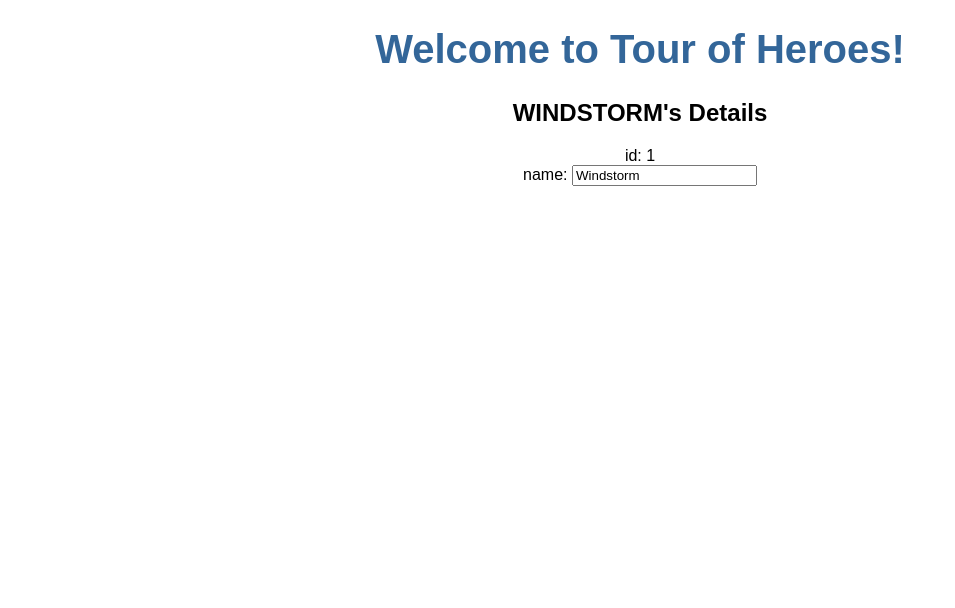
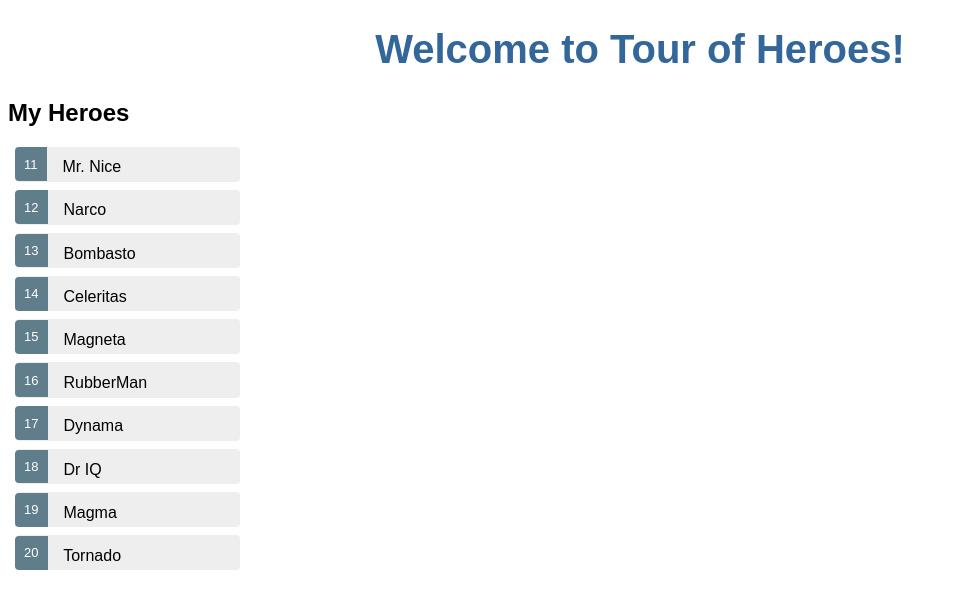
Before and after one commit to hummingbird-12/angular_basics, an Angular app: page / in a window 1280 px wide. Shown: the top 608 px of the page, without its empty margins (0-955 px from the left). Built offline with nearby package versions, Linux system fonts and the light colour scheme.

Commit message:
Tour of Heroes - 2. Displaying a List

```diff
--- a/src/app/app.component.html
+++ b/src/app/app.component.html
@@ -1,6 +1,5 @@
-<!--The content below is only a placeholder and can be replaced.-->
-<div style="text-align:center">
-  <h1>
+<div>
+  <h1 style="text-align:center">
     Welcome to {{ title }}!
   </h1>
   <app-heroes></app-heroes>
--- a/src/app/app.module.ts
+++ b/src/app/app.module.ts
@@ -3,7 +3,7 @@ import { NgModule } from '@angular/core';
 
 import { AppComponent } from './app.component';
 import { HeroesComponent } from './heroes/heroes.component';
-import {FormsModule} from '@angular/forms'; // <- NgModel lives here
+import { FormsModule } from '@angular/forms'; // <- NgModel lives here
 
 @NgModule({
   declarations: [
--- a/src/app/heroes/heroes.component.css
+++ b/src/app/heroes/heroes.component.css
@@ -0,0 +1,48 @@
+/* HeroesComponent's private CSS styles */
+.selected {
+  background-color: #CFD8DC !important;
+  color: white;
+}
+.heroes {
+  margin: 0 0 2em 0;
+  list-style-type: none;
+  padding: 0;
+  width: 15em;
+}
+.heroes li {
+  cursor: pointer;
+  position: relative;
+  left: 0;
+  background-color: #EEE;
+  margin: .5em;
+  padding: .3em 0;
+  height: 1.6em;
+  border-radius: 4px;
+}
+.heroes li.selected:hover {
+  background-color: #BBD8DC !important;
+  color: white;
+}
+.heroes li:hover {
+  color: #607D8B;
+  background-color: #DDD;
+  left: .1em;
+}
+.heroes .text {
+  position: relative;
+  top: -3px;
+}
+.heroes .badge {
+  display: inline-block;
+  font-size: small;
+  color: white;
+  padding: 0.8em 0.7em 0 0.7em;
+  background-color: #607D8B;
+  line-height: 1em;
+  position: relative;
+  left: -1px;
+  top: -4px;
+  height: 1.8em;
+  margin-right: .8em;
+  border-radius: 4px 0 0 4px;
+}
--- a/src/app/heroes/heroes.component.html
+++ b/src/app/heroes/heroes.component.html
@@ -1,7 +1,22 @@
-<h2>{{hero.name | uppercase}}'s Details</h2>
-<div><span>id: </span>{{hero.id}}</div>
-<div>
-  <label>name:
-    <input [(ngModel)]="hero.name" placeholder="name"/>
-  </label>
+<h2>My Heroes</h2>
+<!-- The list will be filled by Angular's repeater directive -->
+<ul class="heroes">
+  <!-- <li> is the host element -->
+  <li *ngFor="let hero of heroes"
+      [class.selected]="hero === selectedHero"
+      (click)="onSelect(hero)">
+    <!-- heroes is the list, hero holds current hero object -->
+    <span class="badge">{{hero.id}}</span> {{hero.name}}
+  </li>
+</ul>
+
+<!-- Following <div> will only be displayed if selectedHero is defined -->
+<div *ngIf="selectedHero">
+  <h2>{{selectedHero.name | uppercase}}'s Details</h2>
+  <div><span>id: </span>{{selectedHero.id}}</div>
+  <div>
+    <label>name:
+      <input [(ngModel)]="selectedHero.name" placeholder="name"/>
+    </label>
+  </div>
 </div>
--- a/src/app/heroes/heroes.component.ts
+++ b/src/app/heroes/heroes.component.ts
@@ -1,6 +1,7 @@
 // Component symbol is always imported from Angular core library
 import { Component, OnInit } from '@angular/core';
 import { Hero } from '../hero';
+import { HEROES } from '../mock-heroes';
 
 // @Component : decor function with metadata of the component
 @Component({
@@ -11,14 +12,20 @@ import { Hero } from '../hero';
 
 // Always export the component class
 export class HeroesComponent implements OnInit {
-  hero: Hero = {
+  myHero: Hero = {
     id: 1,
     name: 'Windstorm'
   };
+  heroes = HEROES;
+  selectedHero: Hero;
+
+  onSelect(hero: Hero): void {
+    this.selectedHero = hero;
+  }
 
   constructor() { }
 
-  // lifecycle hook, called shortly after creating the component
+  // Lifecycle hook, called shortly after creating the component
   ngOnInit() {
   }
 
--- /dev/null
+++ b/src/app/mock-heroes.ts
@@ -0,0 +1,14 @@
+import { Hero } from './hero';
+
+export const HEROES: Hero[] = [
+  { id: 11, name: 'Mr. Nice' },
+  { id: 12, name: 'Narco' },
+  { id: 13, name: 'Bombasto' },
+  { id: 14, name: 'Celeritas' },
+  { id: 15, name: 'Magneta' },
+  { id: 16, name: 'RubberMan' },
+  { id: 17, name: 'Dynama' },
+  { id: 18, name: 'Dr IQ' },
+  { id: 19, name: 'Magma' },
+  { id: 20, name: 'Tornado' }
+];
```
